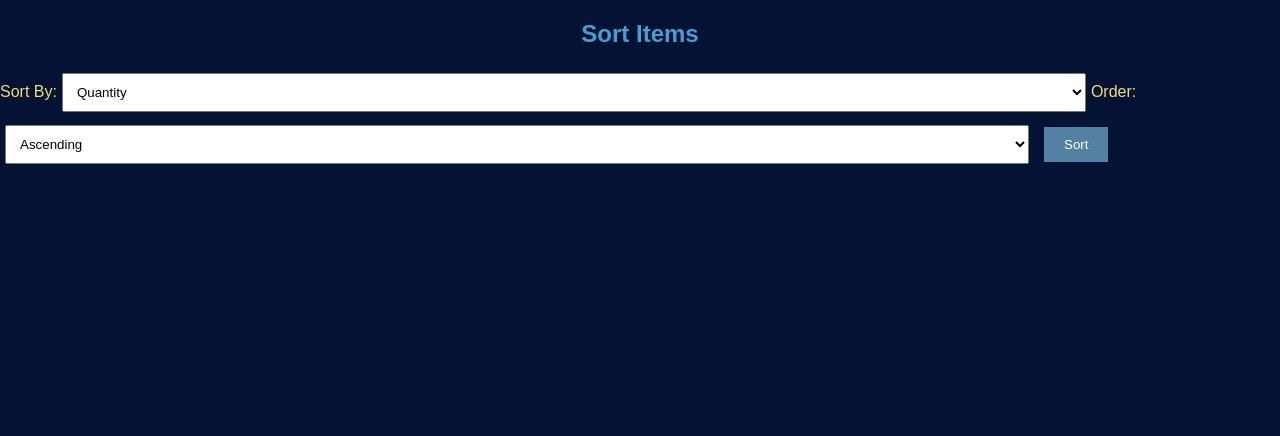
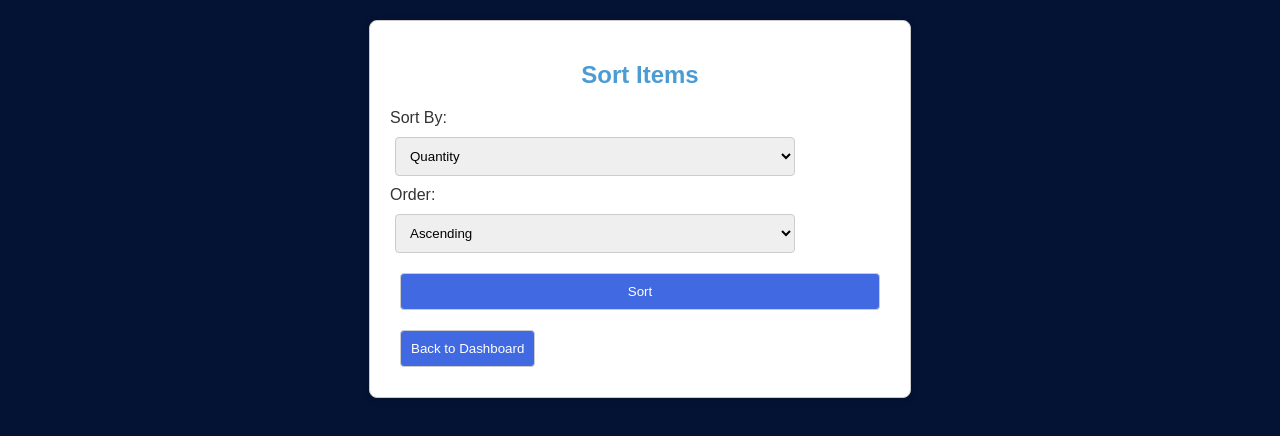
Before and after one commit to Seiyuu2/Midterm-Project, a React (Create React App) app in the folder midterm-project/: page /sort-items in a window 1280 px wide. Shown: the top 436 px of the page. Built offline with nearby package versions, Linux system fonts and the light colour scheme.

Commit message:
Designs applied to each part, dashboard looks mid tho

```diff
--- a/midterm-project/src/components/DisplayItems.js
+++ b/midterm-project/src/components/DisplayItems.js
@@ -1,11 +1,15 @@
 import React from 'react';
+import { useNavigate } from 'react-router-dom';
+import './styles/AppStyles.css'; // Ensure the correct CSS file is imported
 
 const DisplayItems = ({ items }) => {
+  const navigate = useNavigate();
+
   return (
-    <div>
+    <div className="container">
       <h2>All Inventory Items</h2>
       {items.length > 0 ? (
-        <table>
+        <table className="table">
           <thead>
             <tr>
               <th>ID</th>
@@ -28,8 +32,11 @@ const DisplayItems = ({ items }) => {
           </tbody>
         </table>
       ) : (
-        <p>No items in inventory.</p>
+        <p className="message">No items in inventory.</p>
       )}
+
+      {/* Back to Dashboard button */}
+      <button onClick={() => navigate('/')} className="button">Back to Dashboard</button>
     </div>
   );
 };
--- a/midterm-project/src/components/DisplayLowStock.js
+++ b/midterm-project/src/components/DisplayLowStock.js
@@ -1,13 +1,16 @@
 import React from 'react';
+import { useNavigate } from 'react-router-dom'; // Import navigate function
+import './styles/AppStyles.css'; // Assuming this CSS already contains the necessary styles
 
 const DisplayLowStock = ({ items }) => {
   const lowStockItems = items.filter((item) => item.quantity <= 5);
+  const navigate = useNavigate(); // Use navigate for going back
 
   return (
-    <div>
+    <div className="container">
       <h2>Low Stock Items</h2>
       {lowStockItems.length > 0 ? (
-        <table>
+        <table className="table">
           <thead>
             <tr>
               <th>ID</th>
@@ -30,8 +33,13 @@ const DisplayLowStock = ({ items }) => {
           </tbody>
         </table>
       ) : (
-        <p>No low stock items.</p>
+        <p className="message">No low stock items.</p>
       )}
+
+      {/* Back to Dashboard button */}
+      <button onClick={() => navigate('/')} className="button">
+        Back to Dashboard
+      </button>
     </div>
   );
 };
--- a/midterm-project/src/components/SearchItem.js
+++ b/midterm-project/src/components/SearchItem.js
@@ -1,9 +1,12 @@
 import React, { useState } from 'react';
+import { useNavigate } from 'react-router-dom'; // Import navigate function
+import './styles/AppStyles.css'; // Assuming this CSS already contains the necessary styles
 
 const SearchItem = ({ items }) => {
   const [id, setId] = useState('');
   const [foundItem, setFoundItem] = useState(null);
   const [message, setMessage] = useState('');
+  const navigate = useNavigate(); // Use navigate for going back
 
   const handleSearch = (e) => {
     e.preventDefault();
@@ -18,19 +21,20 @@ const SearchItem = ({ items }) => {
   };
 
   return (
-    <div>
+    <div className="container">
       <h2>Search Item</h2>
-      <form onSubmit={handleSearch}>
+      <form onSubmit={handleSearch} className="form">
         <input
           type="text"
           value={id}
           onChange={(e) => setId(e.target.value)}
           placeholder="Item ID"
           required
+          className="input"
         />
-        <button type="submit">Search</button>
+        <button type="submit" className="button">Search</button>
       </form>
-      {message && <p>{message}</p>}
+      {message && <p className="message">{message}</p>}
       {foundItem && (
         <div>
           <h3>Item Details:</h3>
@@ -41,6 +45,11 @@ const SearchItem = ({ items }) => {
           <p>Category: {foundItem.category}</p>
         </div>
       )}
+
+      {/* Back to Dashboard button */}
+      <button onClick={() => navigate('/')} className="button">
+        Back to Dashboard
+      </button>
     </div>
   );
 };
--- a/midterm-project/src/components/SortItems.js
+++ b/midterm-project/src/components/SortItems.js
@@ -1,9 +1,12 @@
 import React, { useState } from 'react';
+import { useNavigate } from 'react-router-dom'; // Import navigate function
+import './styles/AppStyles.css'; // Assuming this CSS already contains the necessary styles
 
 const SortItems = ({ items }) => {
-  const [sortBy, setSortBy] = useState('quantity'); // default sorting by quantity
-  const [order, setOrder] = useState('ascending'); // default order is ascending
+  const [sortBy, setSortBy] = useState('quantity');
+  const [order, setOrder] = useState('ascending');
   const [sortedItems, setSortedItems] = useState([]);
+  const navigate = useNavigate(); // Use navigate for going back
 
   const handleSort = (e) => {
     e.preventDefault();
@@ -18,28 +21,24 @@ const SortItems = ({ items }) => {
   };
 
   return (
-    <div>
+    <div className="container">
       <h2>Sort Items</h2>
-      <form onSubmit={handleSort}>
-        <label>
-          Sort By:
-          <select value={sortBy} onChange={(e) => setSortBy(e.target.value)}>
+      <form onSubmit={handleSort} className="form">
+        <label className="label">Sort By:</label>
+        <select value={sortBy} onChange={(e) => setSortBy(e.target.value)} className="select">
           <option value="quantity">Quantity</option>
           <option value="price">Price</option>
         </select>
-        </label>
-        <label>
-          Order:
-          <select value={order} onChange={(e) => setOrder(e.target.value)}>
+        <label className="label">Order:</label>
+        <select value={order} onChange={(e) => setOrder(e.target.value)} className="select">
           <option value="ascending">Ascending</option>
           <option value="descending">Descending</option>
         </select>
-        </label>
-        <button type="submit">Sort</button>
+        <button type="submit" className="button">Sort</button>
       </form>
 
       {sortedItems.length > 0 && (
-        <table>
+        <table className="table">
           <thead>
             <tr>
               <th>ID</th>
@@ -62,6 +61,11 @@ const SortItems = ({ items }) => {
           </tbody>
         </table>
       )}
+
+      {/* Back to Dashboard button */}
+      <button onClick={() => navigate('/')} className="button">
+        Back to Dashboard
+      </button>
     </div>
   );
 };
--- a/midterm-project/src/components/styles/AppStyles.css
+++ b/midterm-project/src/components/styles/AppStyles.css
@@ -56,23 +56,17 @@
   width: 100%;
   border-collapse: collapse;
   margin-top: 20px;
-  background-color: #ffffff; /* Ensure the table background is white */
 }
 
 .table th, .table td {
   border: 1px solid #ddd;
   padding: 10px;
   text-align: left;
+  color: #000; /* Ensure all table text is black */
 }
 
 .table th {
-  background-color: #f1f1f1; /* Light gray for table headers */
-  color: #000; /* Black text in the header */
-}
-
-.table td {
-  background-color: #ffffff; /* Set white as default background for table cells */
-  color: #000; /* Black text in cells */
+  background-color: #f1f1f1; /* Light gray background for headers */
 }
 
 .table tr:nth-child(even) td {
@@ -82,3 +76,14 @@
 .table tr:nth-child(odd) td {
   background-color: #ffffff; /* White for odd rows */
 }
+
+
+/* Return to Dashboard Button */
+.return-button {
+  margin-top: 20px; /* Add some space from the content above */
+  background-color: #6c757d; /* A neutral gray color */
+}
+
+.return-button:hover {
+  background-color: #5a6268; /* Darker gray for hover */
+}
```
Lines whose indentation alone changed are shown as unchanged.
